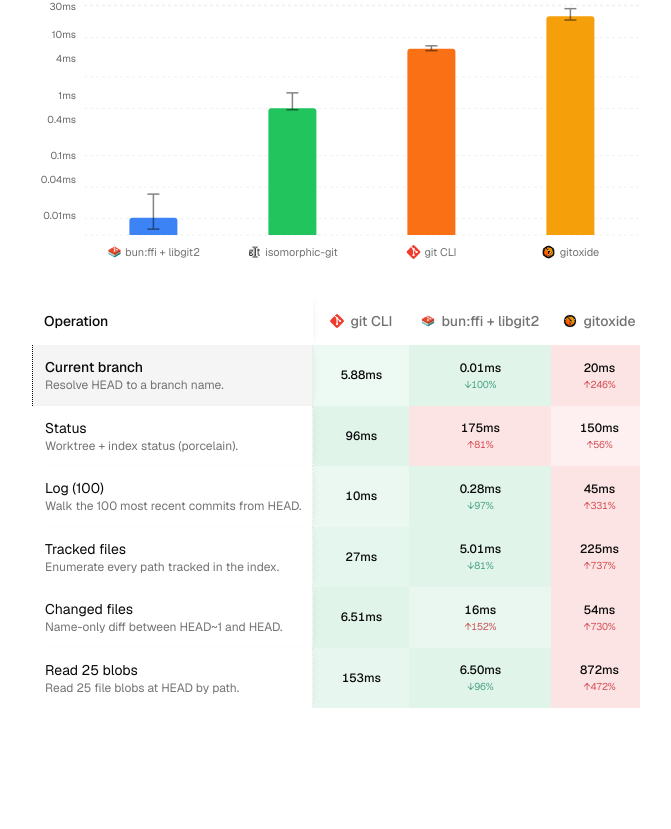
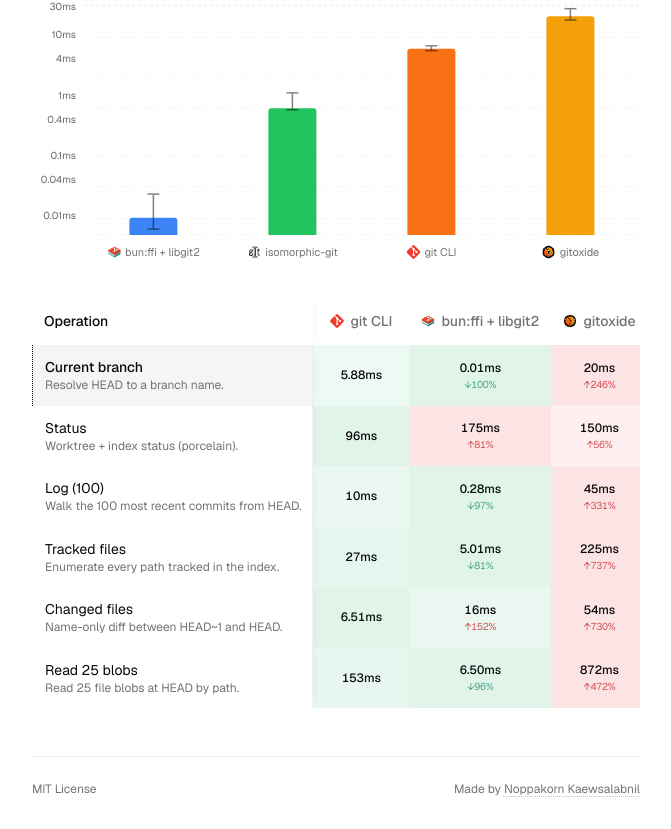
Before and after one commit to PunGrumpy/git-bench, a Next.js app: page / in a window 1280 px wide. Shown: the part 429-1258 px from the top of the page, without its empty margins (304-975 px from the left). Before the commit the page ends 1169 px from the top, so only its background shows below. Built offline with nearby package versions, Linux system fonts and the light colour scheme.

Commit message:
feat(layout): integrate Header and Footer components into RootLayout for improved structure

```diff
--- a/app/layout.tsx
+++ b/app/layout.tsx
@@ -3,6 +3,8 @@
 import type { ReactNode } from "react";
 
 import { DesignSystemProvider } from "@/components/providers/client";
+import { Footer } from "@/components/sections/footer";
+import { Header } from "@/components/sections/header";
 import { fonts } from "@/lib/fonts";
 
 const title = "Git Bench";
@@ -23,7 +25,9 @@
           <div className="mx-auto w-full max-w-7xl flex-1 lg:grid lg:grid-cols-[1fr_42rem_1fr]">
             <div aria-hidden className="hidden lg:block" />
             <main className="mx-auto w-full px-4 sm:px-8 py-8 flex flex-col gap-12">
+              <Header />
               <div className="flex flex-1 flex-col gap-12">{children}</div>
+              <Footer />
             </main>
           </div>
         </div>
--- a/app/page.tsx
+++ b/app/page.tsx
@@ -1,13 +1,10 @@
 import { Suspense } from "react";
 
-import { Header } from "@/components/sections/header";
 import { Results } from "@/components/sections/results";
 import { benchData } from "@/lib/bench";
 
 const Home = () => (
   <>
-    <Header />
-
     <div className="flex flex-col gap-2">
       <p>
         Benchmarking git client implementations on real-world repository
```
